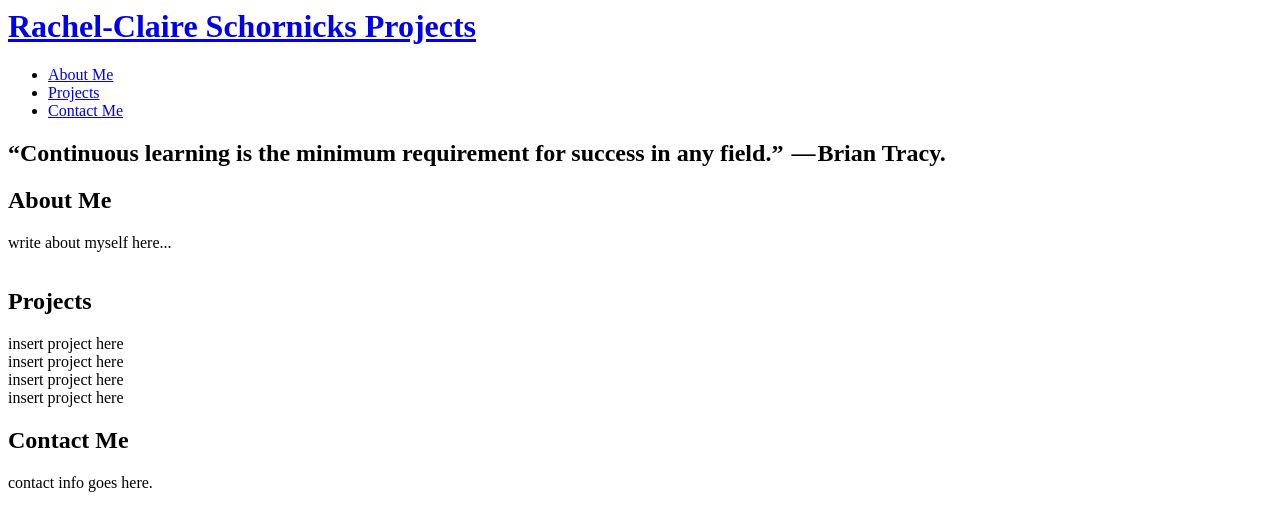
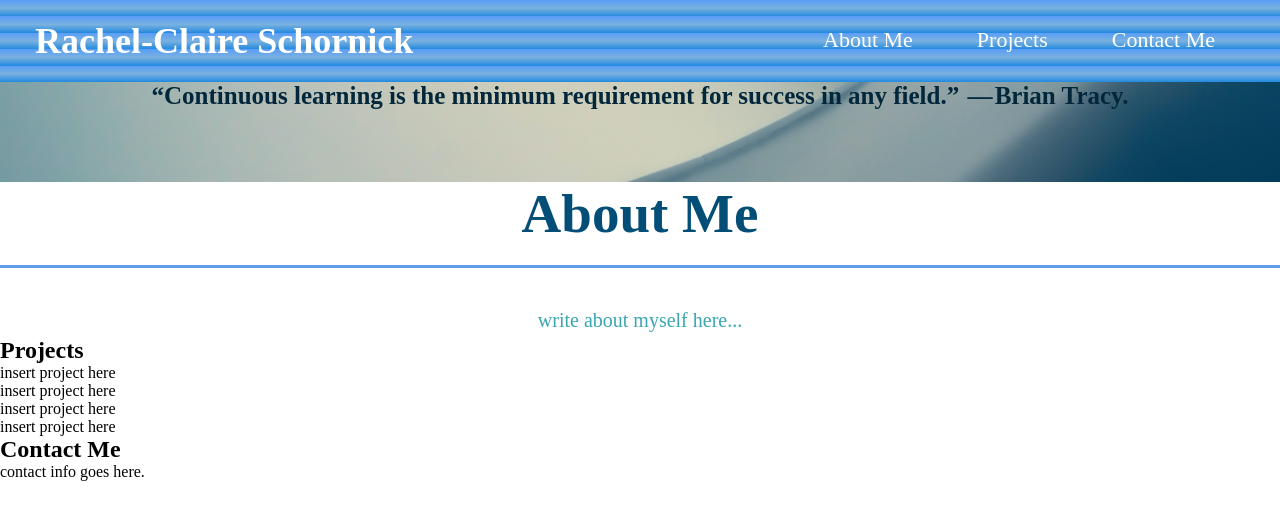
Before and after one commit to RCSchornick/RCSchornick, a plain HTML site: page index.html in a window 1280 px wide. Drawn offline with Linux system fonts and the light colour scheme.

Commit message:
adding css to header and quote box

```diff
--- a/assets/style.css
+++ b/assets/style.css
@@ -0,0 +1,71 @@
+/* apply styles to <header> */
+* {
+    margin: 0;
+    padding: 0;
+    box-sizing: border-box;
+  }
+header {
+    padding: 20px 35px;
+    background-image: repeating-linear-gradient(rgb(89, 157, 247), rgb(121, 177, 223) 10%, rgb(35, 138, 223) 20%);
+  }
+  header h1 {
+      font-weight: bold;
+      font-size: 36px;
+      color: white;
+      margin: 0;
+      display: inline;
+  }
+  header a {
+      text-decoration: none;
+      color:white;
+  }
+  header nav {
+      float: right;
+      margin: 7px 0;
+  }
+  header nav ul li {
+      display: inline;
+  }
+  header nav ul li a {
+      margin: 0 30px;
+      font-weight: lighter;
+      font-size: 22px;
+  }
+  .quote {
+    background-image: url("./Images/pexels-johannes-plenio-1103970.jpg");
+    height: 100px;
+    background-size: cover;
+    background-position: center;
+    position: relative;
+  }
+  .quote h2 {
+    font-size: 25px;
+    text-align: center;
+    color: #02273b;
+    /* margin-bottom: 25px; */
+    padding: 0 100px 20px 100px;
+    /* border-bottom: 3px solid; */
+    /* border-color: #639ce6; */
+  }
+
+.intro {
+    text-align: center;
+}
+.intro h2 {
+  font-size: 55px;
+  color: #024e76;
+  margin-bottom: 35px;
+  padding: 0 100px 20px 100px;
+  border-bottom: 3px solid;
+  border-color: #639ce6;
+}
+
+.intro p {
+  line-height: 1.7;
+  color: #39a6b2;
+  width: 80%;
+  font-size: 20px;
+}
+.intro p {
+  /* add this alongside your other declarations */
+  margin: 0 auto;
--- a/index.html
+++ b/index.html
@@ -1,7 +1,7 @@
 <header>
     <link rel="stylesheet" href="./assets/style.css"/>
     <h1>
-        <a href="#RCs Projects">Rachel-Claire Schornicks Projects</a>
+        <a href="#RCs Projects">Rachel-Claire Schornick</a>
     </h1>
     <nav>
         <ul>
@@ -25,6 +25,7 @@
 
              — Brian Tracy.</h2>
     </div>
+</section>
     <section id="About me" class="intro">
         <h2 class="section-title primary-border">About Me</h2>
         <p>
```
Also changed, not shown: assets/Images/Rachel Schornick.jpg (added), assets/Images/pexels-johannes-plenio-1103970.jpg (added).
